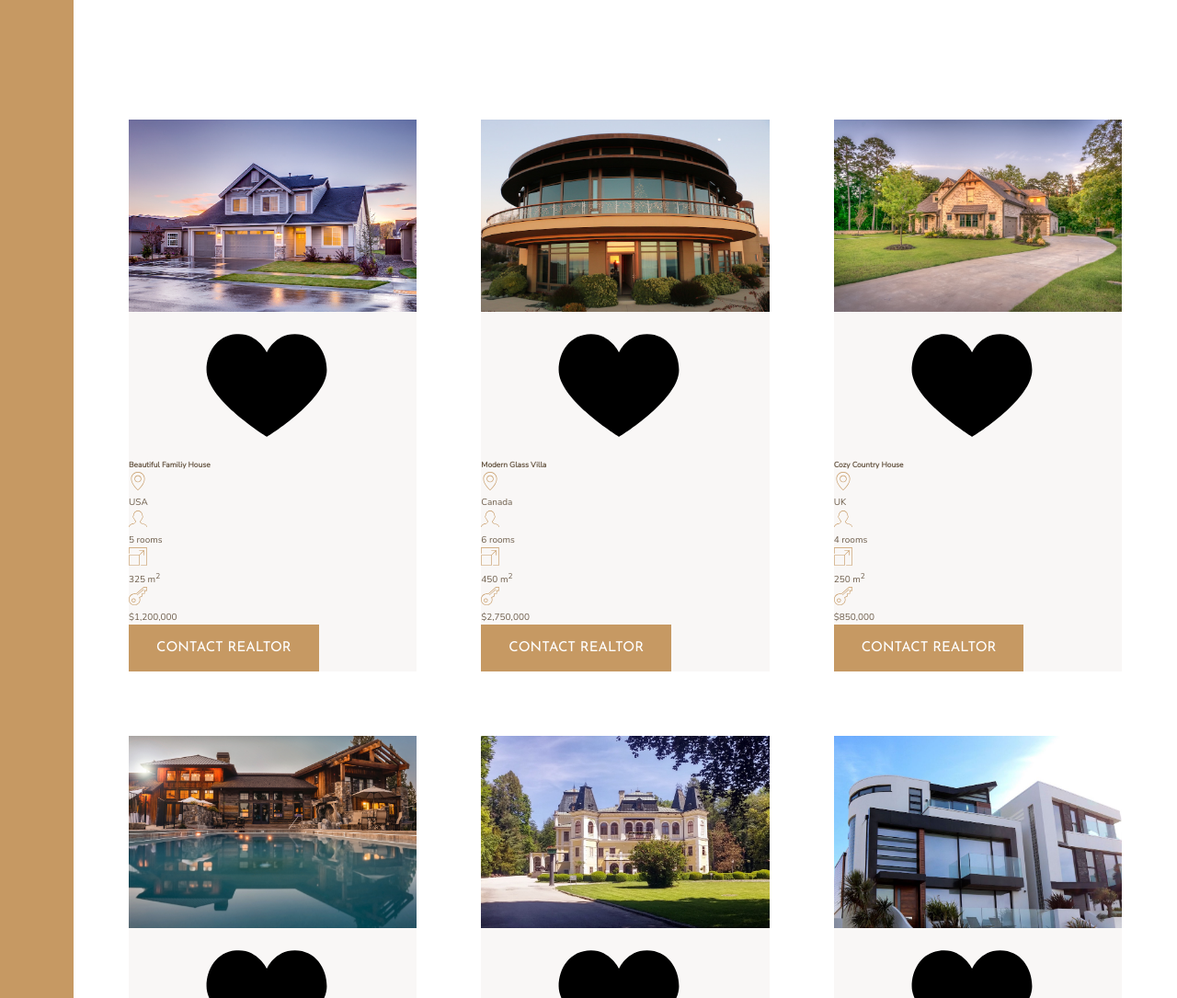
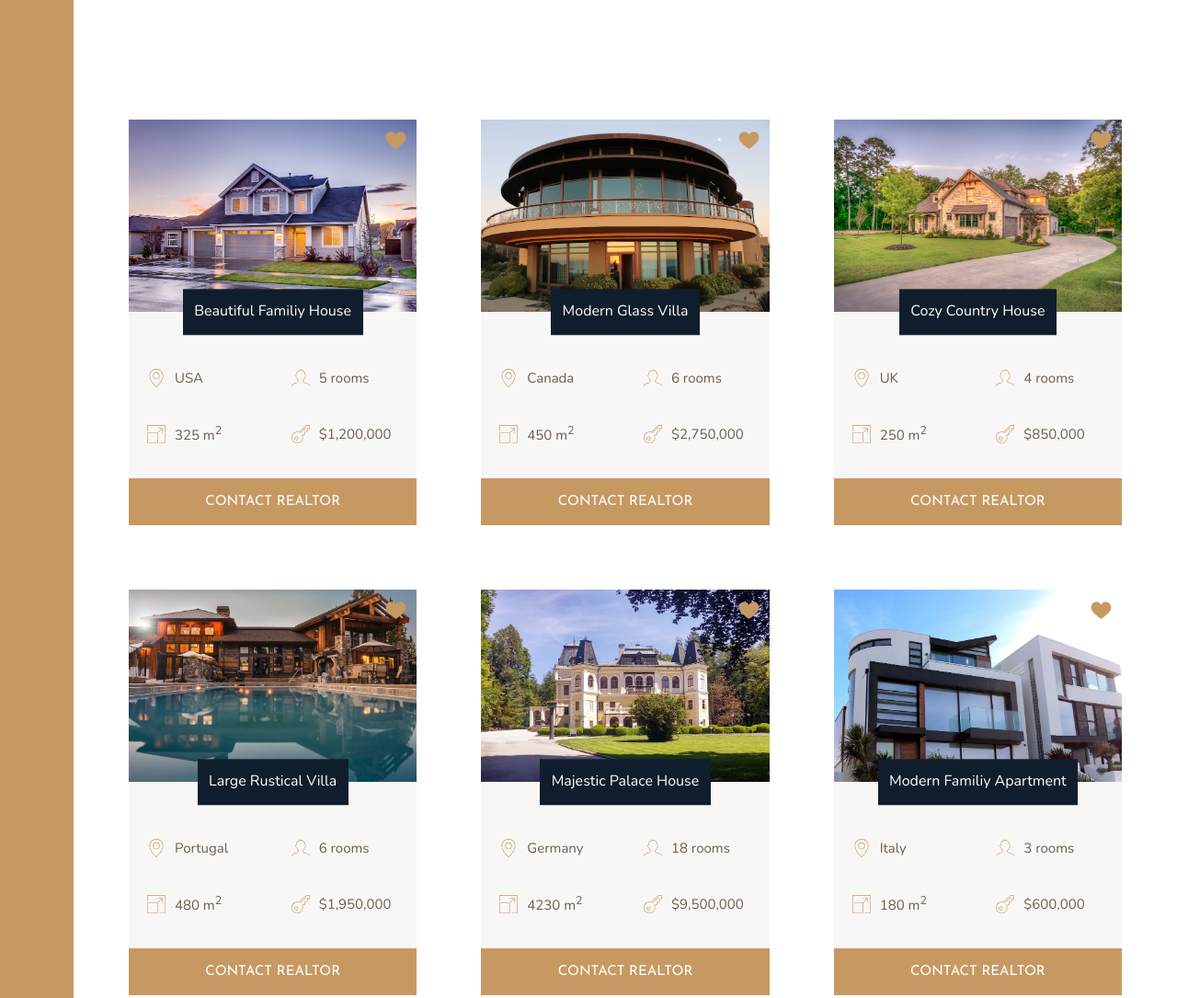
Before and after one commit to crazypokerk/CSS-Nexter-Project, a website: page index.html in a window 1280 px wide. Shown: the part 1840-2925 px from the top of the page at 92% size. Drawn offline with nearby package versions, Linux system fonts and the light colour scheme.

Commit message:
Building the Homes Section Part 2

```diff
--- a/sass/_homes.scss
+++ b/sass/_homes.scss
@@ -11,27 +11,70 @@
 .home {
 	background-color: $color-grey-light-1;
 
+	display: grid;
+	grid-template-columns: repeat(2, 1fr);
+
+	row-gap: 3.5rem;
+
 	&__img {
 		width: 100%;
+		grid-column: 1 / -1;
+		grid-row: 1 / 2;
+		z-index: 1;
 	}
 
 	&__like {
+		grid-column: 2 / 3;
+		grid-row: 1 / 2;
+		fill: $color-primary;
+		height: 2.5rem;
+		width: 2.5rem;
+		justify-self: end;
+		z-index: 2;
+		margin: 1rem;
 	}
 
 	&__name {
+		grid-column: 1 / -1;
+		grid-row: 1 / 2;
+		justify-self: center;
+		z-index: 3;
+		align-self: end;
+
+		font-style: $font-display;
+		font-size: 1.6rem;
+		text-align: center;
+		padding: 1.25rem;
+		background-color: $color-secondary;
+		color: #fff;
+		font-weight: 400;
+		transform: translateY(50%);
+	}
+
+	&__location,
+	&__rooms {
+		margin-top: 2.5rem;
 	}
 
 	&__location,
 	&__rooms,
 	&__area,
 	&__price {
+		font-size: 1.5rem;
+		margin-left: 2rem;
+
+		display: flex;
+		align-items: center;
+
 		svg {
 			fill: $color-primary;
 			height: 2rem;
 			width: 2rem;
-		}
-
-		p {
+			margin-right: 1rem;
 		}
 	}
+
+	&__btn {
+		grid-column: 1 / -1;
+	}
 }
```
Also changed, not shown: WHAT_YOU_WILL_LEARN_IN_THIS_LECTURE.md (+2 -0 lines), css/style.css.
